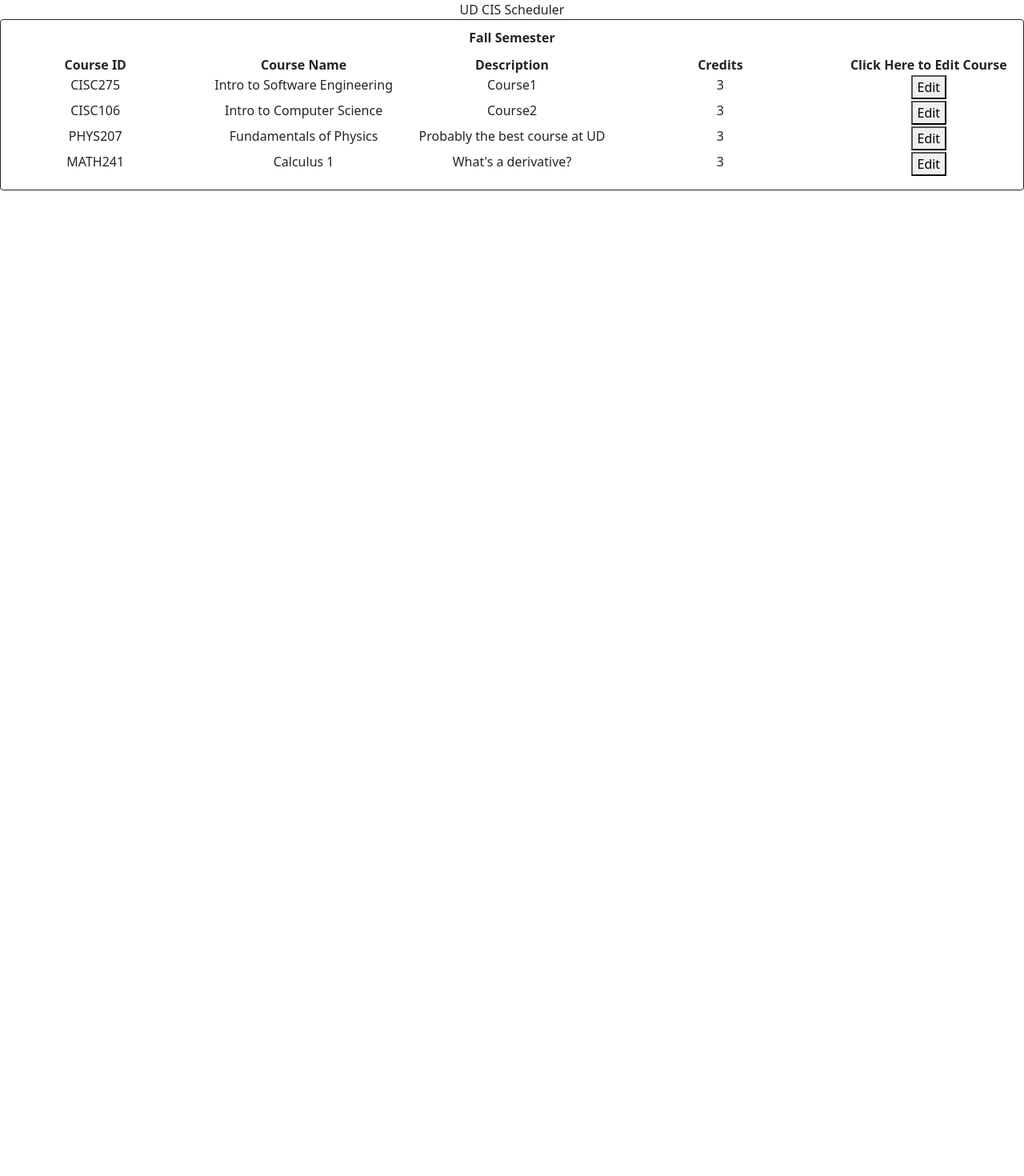
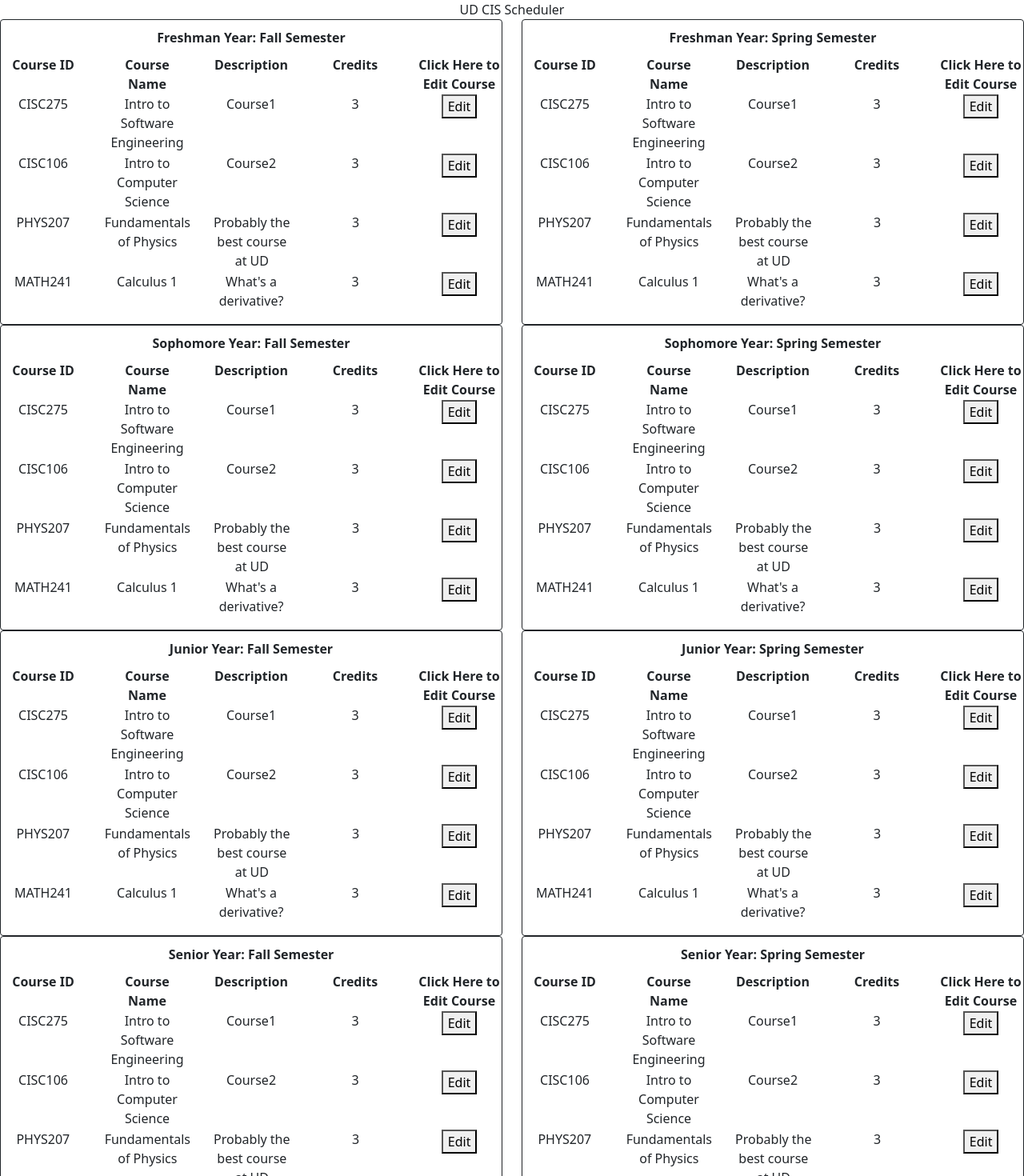
Before and after one commit to UD-CISC275-F21/ud-cis-scheduler-team-5, a React (Create React App) app: page / in a window 1280 px wide. Shown: the top 1470 px of the page at 80% size. Before the commit the page ends 800 px from the top, so only its background shows below. Built offline with nearby package versions, Linux system fonts and the light colour scheme.

Commit message:
capable of showing multiple semesters

```diff
--- a/src/App.tsx
+++ b/src/App.tsx
@@ -1,4 +1,5 @@
 import React from "react";
+import { Col, Row } from "react-bootstrap";
 import "./App.css";
 import Semester from "./components/Semester";
 
@@ -6,7 +7,38 @@ function App(): JSX.Element {
     return (
         <div className="App">
             <div>UD CIS Scheduler</div>
-            <Semester></Semester>
+            <Row>
+                <Col>
+                    <Semester classYear = {"Freshman"} season = {"Fall"}></Semester>
+                </Col>
+                <Col>
+                    <Semester classYear = {"Freshman"} season = {"Spring"}></Semester>
+                </Col>
+            </Row>
+            <Row>
+                <Col>
+                    <Semester classYear = {"Sophomore"} season = {"Fall"}></Semester>
+                </Col>
+                <Col>
+                    <Semester classYear = {"Sophomore"} season = {"Spring"}></Semester>
+                </Col>
+            </Row>
+            <Row>
+                <Col>
+                    <Semester classYear = {"Junior"} season = {"Fall"}></Semester>
+                </Col>
+                <Col>
+                    <Semester classYear = {"Junior"} season = {"Spring"}></Semester>
+                </Col>
+            </Row>
+            <Row>
+                <Col>
+                    <Semester classYear = {"Senior"} season = {"Fall"}></Semester>
+                </Col>
+                <Col>
+                    <Semester classYear = {"Senior"} season = {"Spring"}></Semester>
+                </Col>
+            </Row>
         </div>
     );
 }
--- a/src/components/Semester.tsx
+++ b/src/components/Semester.tsx
@@ -2,11 +2,11 @@ import React from "react";
 import { Card as BootstrapCard, Col, Row } from "react-bootstrap";
 import Course from "./Course";
 
-export function Semester(): JSX.Element {
+export function Semester({season, classYear}: {season: string, classYear: string}): JSX.Element {
     return <BootstrapCard className="border-dark">
         <Col>
             <div className="semester-title">
-                <strong>Fall Semester</strong>
+                <strong>{classYear} Year: {season} Semester</strong>
             </div>
             <Row>
                 <Col><strong>Course ID</strong></Col>
```
